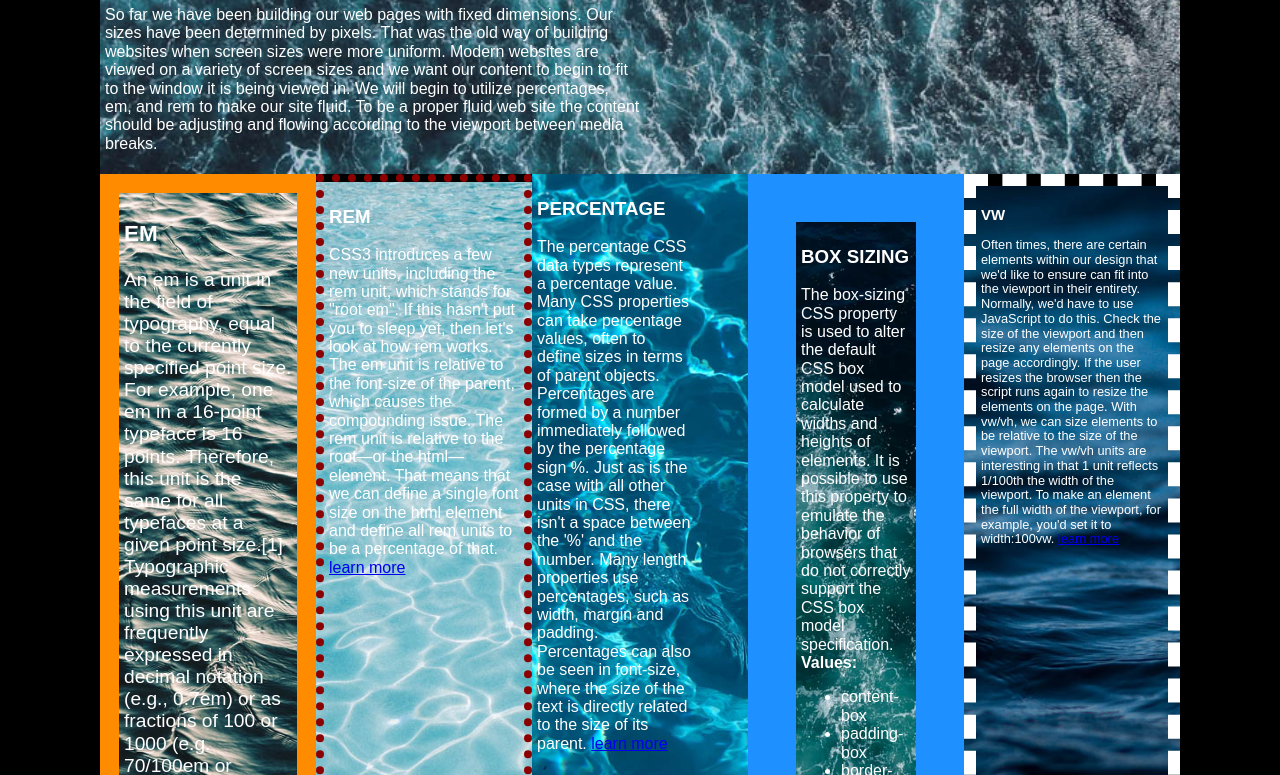
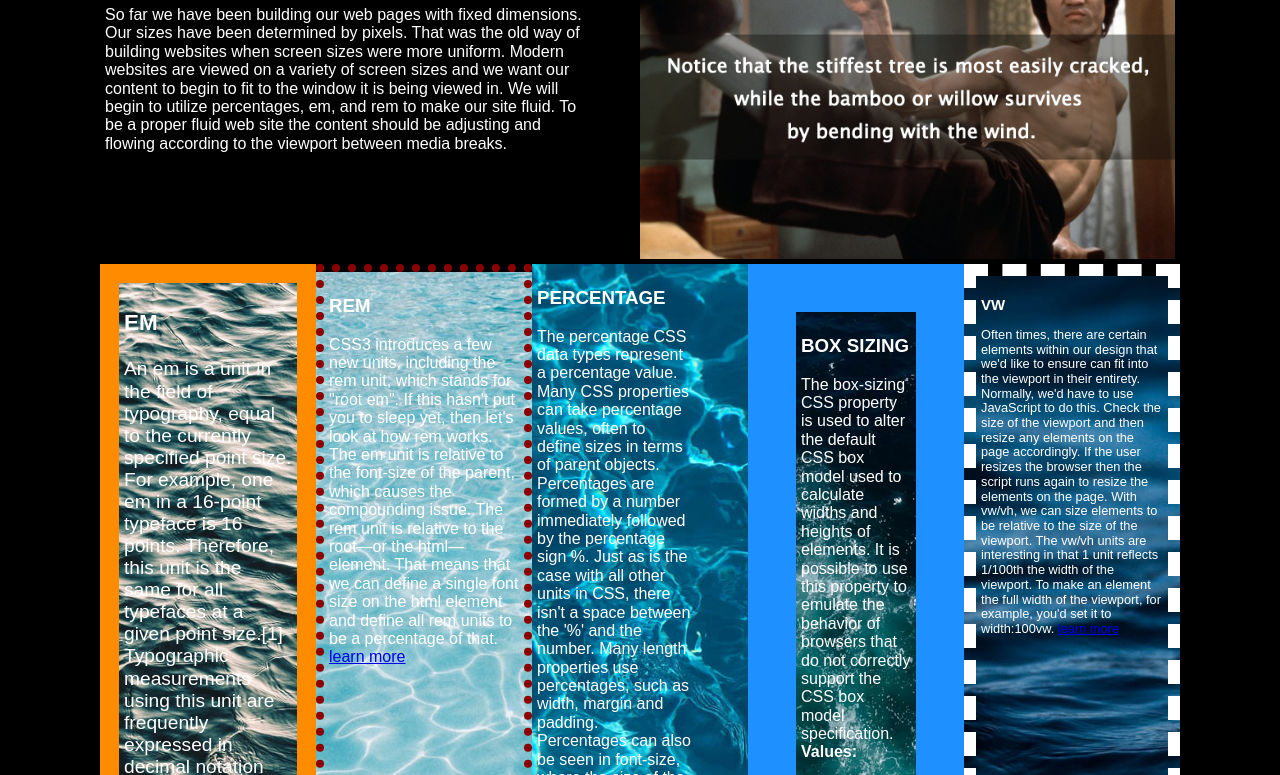
Before and after one commit to chlarson74/day-one, a plain HTML site: page pages/fluid.html in a window 1280 px wide. Shown: the part 217-992 px from the top of the page. Drawn offline with nearby package versions, Linux system fonts and the light colour scheme.

Commit message:
added Bruce

```diff
--- a/pages/fluid.html
+++ b/pages/fluid.html
@@ -37,10 +37,13 @@
     </header>
     <main>
        <article>
-            <section class="hero">
+            <section class="hero pure-g">
+                <div class="pure-u-1-2">
                     <h1>Fluid Dimensions Experiment</h1>
                     <p>So far we have been building our web pages with fixed dimensions. Our sizes have been determined by pixels. That was the old way of building websites when screen sizes were more uniform. Modern websites are viewed on a variety of screen sizes and we want our content to begin to fit to the window it is being viewed in. We will begin to utilize percentages, em, and rem to make our site fluid. To be a proper fluid web site the content should be adjusting and flowing according to the viewport between media breaks.</p>
-            </section>
+                </div>
+                <img src="../images/bruce-lee.jpg" alt="bruce lee" class="pure-u-1-2"/>
+                </section>
        </article>
        <article class="pure-g">
             <section class="pure-u-1-5 em">
--- a/styles/fluid.css
+++ b/styles/fluid.css
@@ -59,10 +59,10 @@ section {
     border:solid dodgerblue 3em;
 }
 .hero {
-    background-image: url(../images/water6.jpg);
+    /* background-image: url(../images/water6.jpg); */
     border-top-right-radius: 2em;
     /* border: solid black 2px; */
 }
 .hero p {
-    width: 50%;
+    width: 90%;
 }
```
Also changed, not shown: images/bruce-lee.jpg (added).
